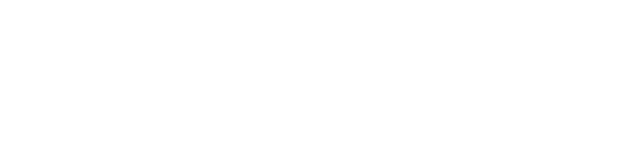
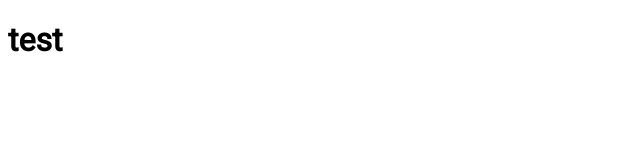
Before and after one commit to kjottkake/flexbox, a plain HTML site: page index.html in a window 1280 px wide. Shown: the whole page, without its empty margins (0-640 px from the left). Drawn offline with Linux system fonts and the light colour scheme.

Commit message:
added boilerplate

```diff
--- a/index.html
+++ b/index.html
@@ -8,6 +8,6 @@
     <title>Document</title>
 </head>
 <body>
-
+    <h1>test</h1>
 </body>
 </html>
--- a/style.css
+++ b/style.css
@@ -0,0 +1,5 @@
+@import url('https://fonts.googleapis.com/css2?family=Roboto&display=swap');
+
+body {
+    font-family: 'Roboto', sans-serif;
+}
```
